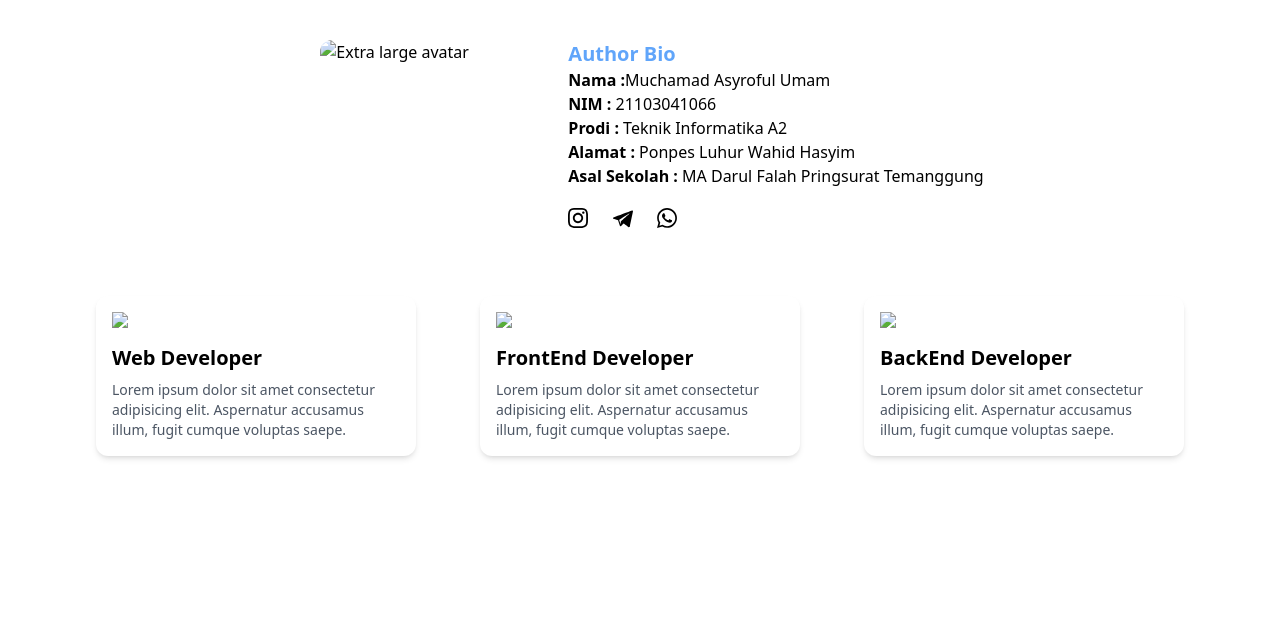
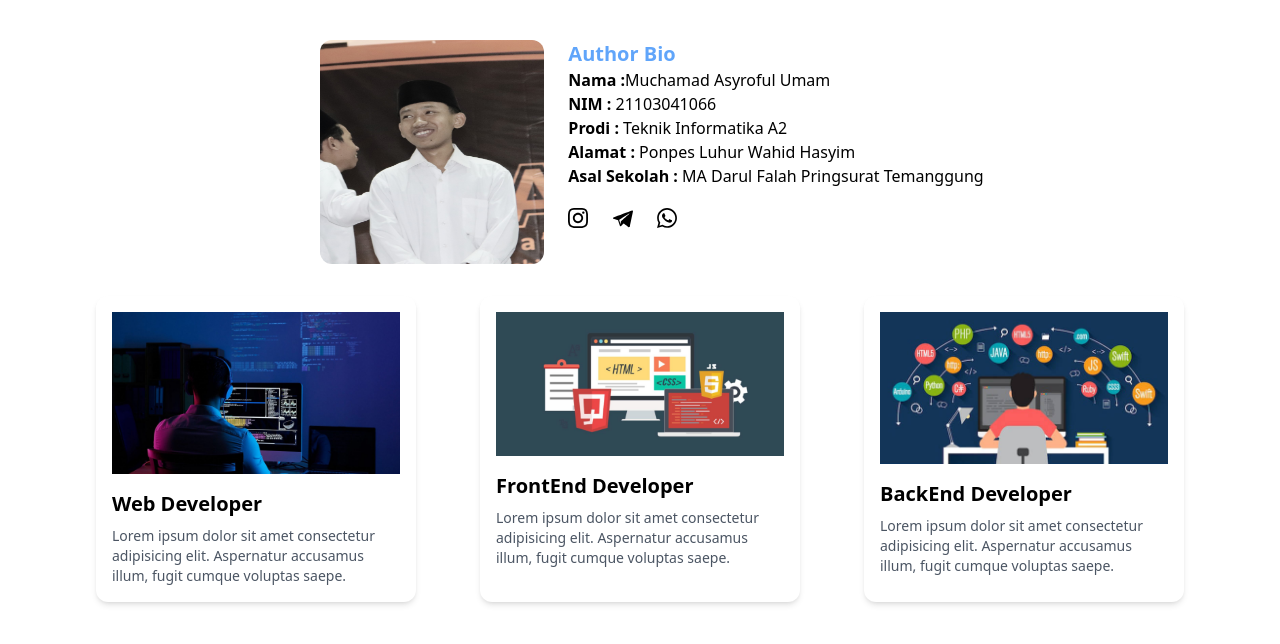
Before and after one commit to Asyrofullu/TugasPertama_PemrogramanWeb, a plain HTML site: page Src/index.html in a window 1280 px wide. Drawn offline with nearby package versions, Linux system fonts and the light colour scheme; the site is published under a folder, as on GitHub Pages, so addresses that start at the root find nothing.

Commit message:
Update file

```diff
--- a/Src/index.html
+++ b/Src/index.html
@@ -11,7 +11,7 @@
 
 <body>
     <div class="flex justify-center ">
-        <img class="rounded-xl w-56 h-56 ml-6 mr-6 mt-10" src="/Image/Umam.jpg.jpg " alt="Extra large avatar">
+        <img class="rounded-xl w-56 h-56 ml-6 mr-6 mt-10" src="../Image/Umam.jpg.jpg " alt="Extra large avatar">
         <div class="mt-10">
             <h1 class="font-bold text-xl text-blue-400">Author Bio</h1>
             <p><span class="font-bold">Nama :</span>Muchamad Asyroful Umam</p>
@@ -58,7 +58,7 @@
         <img src="" alt="">
         <div class="p-4 m-8 w-80 bg-white shadow-md rounded-xl">
             <picture class="rounded-lg block">
-                <img src="/Image/foto1.jpg" />
+                <img src="../Image/foto1.jpg" />
             </picture>
 
             <h1 class="mt-4 mb-2 text-xl font-bold">Web Developer</h1>
@@ -70,7 +70,7 @@
         <img src="" alt="">
         <div class="p-4 m-8 w-80 bg-white shadow-md rounded-xl">
             <picture class="rounded-lg block">
-                <img src="/Image/foto2.jpg" />
+                <img src="../Image/foto2.jpg" />
             </picture>
 
             <h1 class="mt-4 mb-2 text-xl font-bold">FrontEnd Developer</h1>
@@ -82,7 +82,7 @@
         <img src="" alt="">
         <div class="p-4 m-8 w-80 bg-white shadow-md rounded-xl">
             <picture class="rounded-lg block">
-                <img src="/Image/foto3.jpg" />
+                <img src="../Image/foto3.jpg" />
             </picture>
 
             <h1 class="mt-4 mb-2 text-xl font-bold">BackEnd Developer</h1>
```
